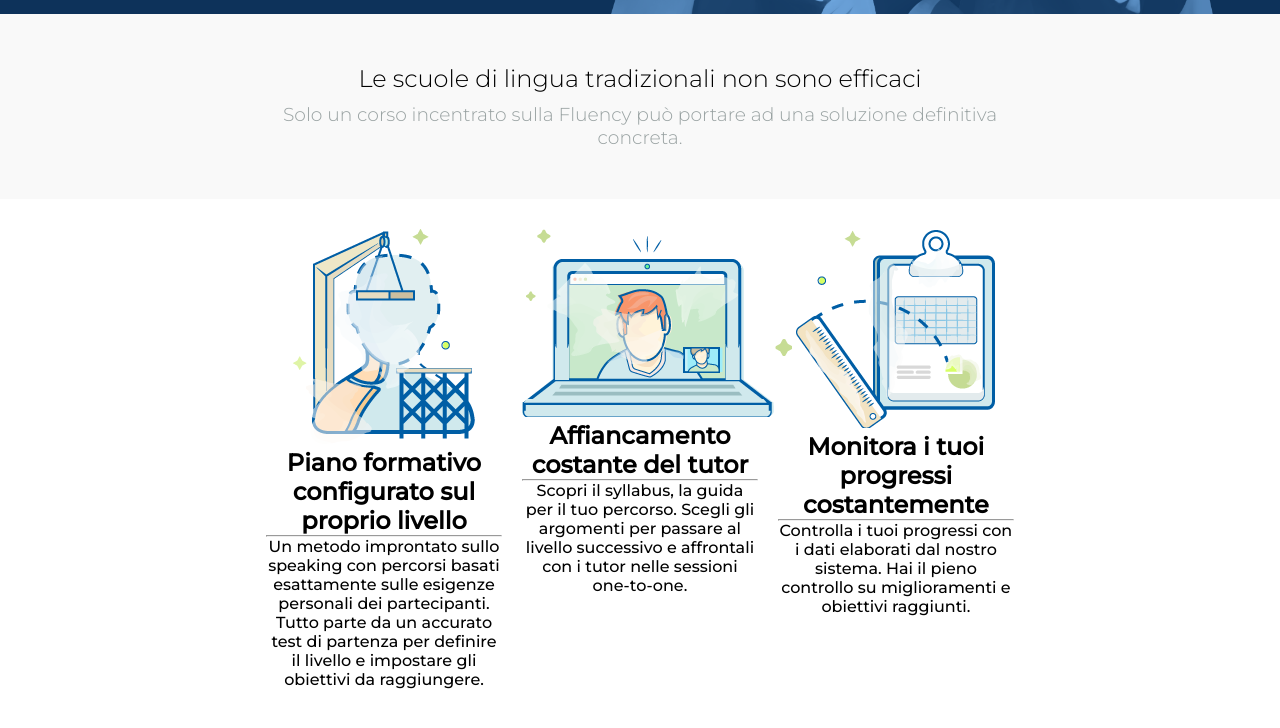
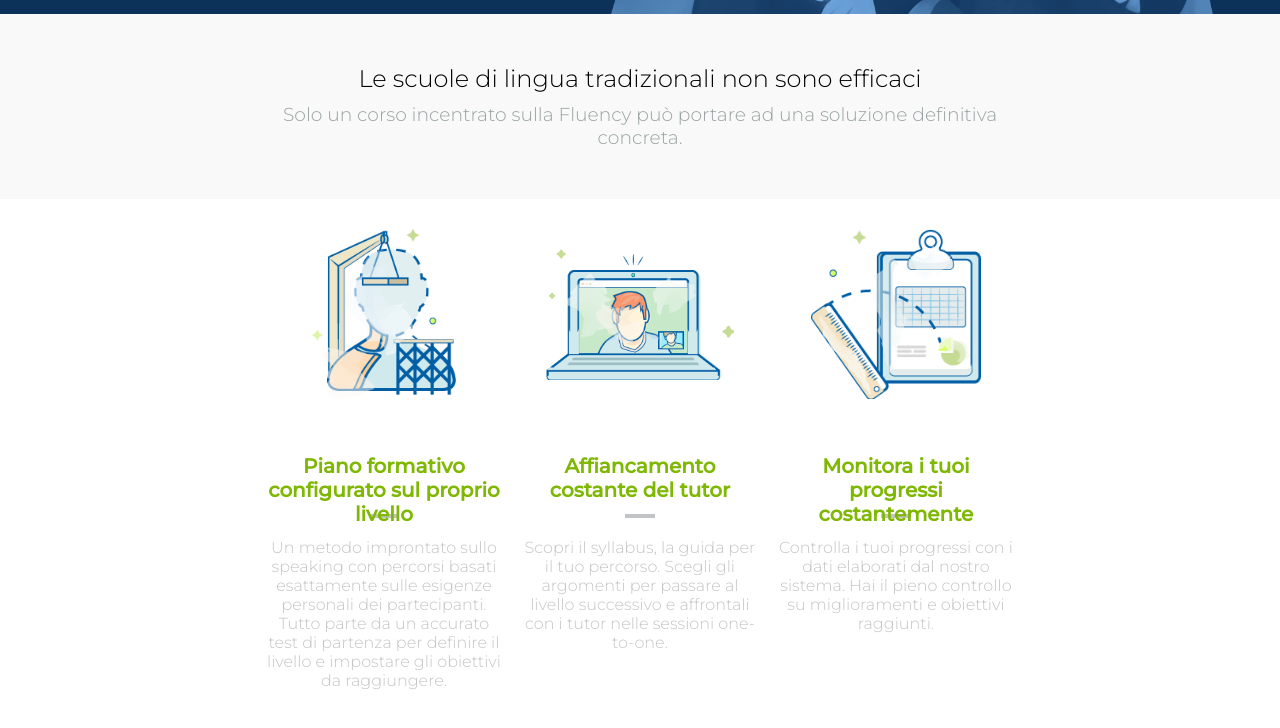
Before and after one commit to marcocarone/html-css-fluentify, a plain HTML site: page index.html in a window 1280 px wide. Shown: the part 486-1214 px from the top of the page. Drawn offline with Linux system fonts and the light colour scheme.

Commit message:
fine blocco 3 colonne

```diff
--- a/css/style.css
+++ b/css/style.css
@@ -135,6 +135,65 @@ body {
   text-align: center;
 }
 
+.info-tre-col h2 {
+  color: #7fb802;
+  font-size: 20px;
+  font-weight: bold;
+  height: 40px;
+}
+
+.info-tre-col hr {
+  width: 30px;
+  margin: auto;
+  border: 2px solid #c3c4c5;
+  margin-top: 20px;
+  margin-bottom: 20px;
+}
+
+.info-tre-col p {
+  color: #c3c4c5;
+  font-weight: 300;
+  }
+
+
+/* .image-boxinfo {
+  position: relative;
+  width: 100%;
+  height: 250px;
+  overflow: hidden;
+}
+
+.image-boxinfo > img {
+position: absolute;
+top: 0;
+left: 50%;
+transform: translateX(-50%);
+width: 50%;
+} */
+
+.image-boxinfo {
+  width: 80%;
+  height: 170px;
+  background-repeat: no-repeat;
+  background-position: center;
+  background-size: contain;
+  margin: 0 auto;
+  margin-bottom: 55px;
+
+}
+
+.icon-uno {
+  background-image: url(../img/profile.png);
+}
+
+.icon-due {
+  background-image: url(../img/computer.png);
+}
+
+.icon-tre {
+  background-image: url(../img/doc.png);
+}
+
 .col-uno,
 .col-due,
 .col-tre {
--- a/index.html
+++ b/index.html
@@ -50,20 +50,26 @@
       </div>
       <div class="info-tre-col clearfix container">
         <div class="col-uno">
-          <img src="img/profile.png" alt="">
-          <h2 class="">Piano formativo configurato sul proprio livello</h2>
+          <div class="image-boxinfo icon-uno">
+
+          </div>
+          <h2>Piano formativo configurato sul proprio livello</h2>
           <hr/>
           <p>Un metodo improntato sullo speaking con percorsi basati esattamente sulle esigenze personali dei partecipanti. Tutto parte da un accurato test di partenza per definire il livello e impostare gli obiettivi da raggiungere.</p>
         </div>
         <div class="col-due">
-          <img src="img/computer.png" alt="">
-          <h2 class="">Affiancamento costante del tutor</h2>
+          <div class="image-boxinfo icon-due">
+
+          </div>
+          <h2>Affiancamento costante del tutor</h2>
           <hr/>
           <p>Scopri il syllabus, la guida per il tuo percorso. Scegli gli argomenti per passare al livello successivo e affrontali con i tutor nelle sessioni one-to-one.</p>
         </div>
         <div class="col-tre">
-          <img src="img/doc.png" alt="">
-          <h2 class="">Monitora i tuoi progressi costantemente</h2>
+          <div class="image-boxinfo icon-tre">
+
+          </div>
+          <h2>Monitora i tuoi progressi costantemente</h2>
           <hr/>
           <p>Controlla i tuoi progressi con i dati elaborati dal nostro sistema. Hai il pieno controllo su miglioramenti e obiettivi raggiunti.</p>
         </div>
```
